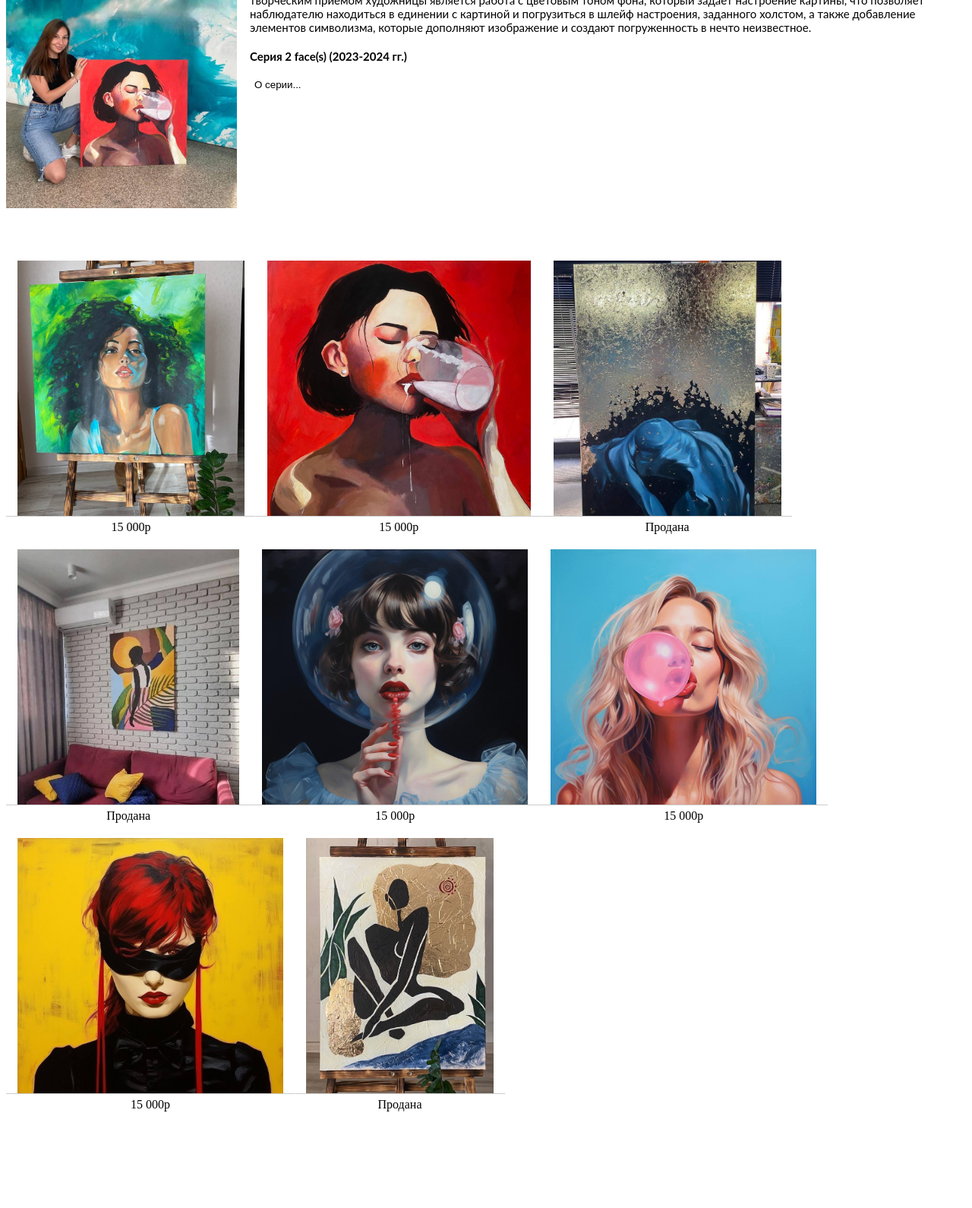
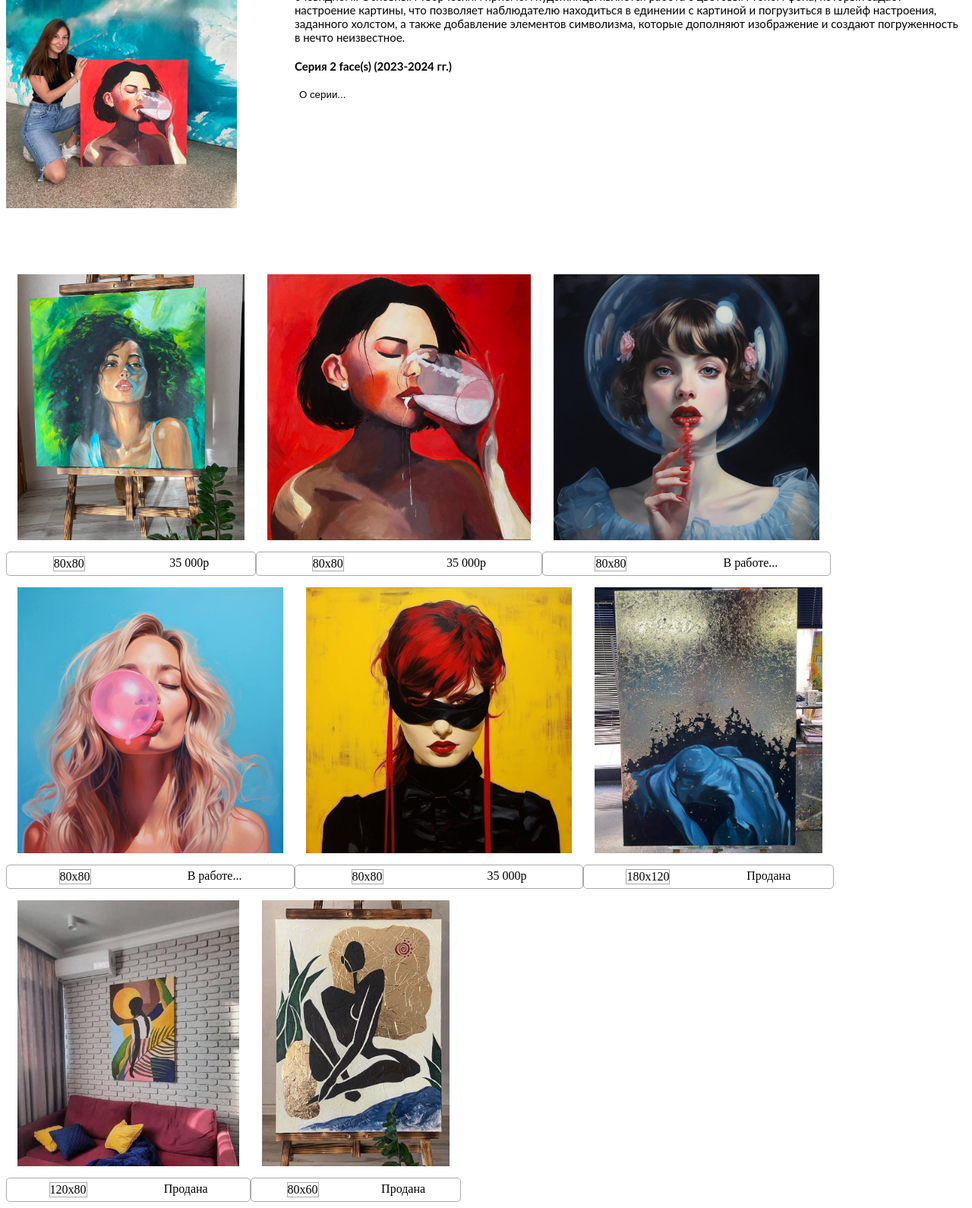
Before and after one commit to mek47n6/test, a plain HTML site: page index.html in a window 1280 px wide. Shown: the part 288-1878 px from the top of the page at 76% size. Before the commit the page ends 1764 px from the top, so only its background shows below. Drawn offline with Linux system fonts and the light colour scheme.

Commit message:
Add files via upload

```diff
--- a/index.html
+++ b/index.html
@@ -1,25 +1,31 @@
 <html lang="en">
+
 <head>
-        <meta charset = "UTF-8" />
+    <meta charset="UTF-8" />
     <title>JavaScript</title>
-        <link rel = "stylesheet" href = "style.css" />
+    <link rel="stylesheet" href="style.css" />
 </head>
+
 <body>
 
     <script src="app.js" defer></script>
 
-        <div class = "topBar">
+    <div class="topBar">
         <div class="topBarImg">
-                <img src = "IMG/logo01.jpeg">
+            <img src="IMG/logo01.jpeg">
+        </div>
+        <div class="contact">
+            <a href="mailto:MininaArt@yandex.ru"> E-mail: MininaArt@yandex.ru </a>
         </div>
     </div>
-        <div class = "biogra">
-            <div class="BiograFoto">
-                <img src = "IMG/biograf01.jpeg">
+
+    <div class="biogra">
+        <div class="biograFoto">
+            <img src="IMG/biograf01.jpeg">
         </div>
         <div class="selfInfo">
             <div>
-                    <p>
+
                 <h4>Минина Анастасия — художница, дизайнер и исследователь.</h4>
                 Анастасия пишет портреты в жанре абстрактного реализма, в часть картин добавляя элементы символизма,
                 создает работы, как раскрывающие личные восприятия и переживания событий жизни,
@@ -29,33 +35,42 @@
                 который задает настроение картины, что позволяет наблюдателю находиться в единении с картиной
                 и погрузиться в шлейф настроения, заданного холстом, а также добавление элементов символизма,
                 которые дополняют изображение и создают погруженность в нечто неизвестное.
-                    </p>
+
 
 
                 <h4>Серия 2 face(s) (2023-2024 гг.)</h4>
 
                 <div class="description">
-                    <button id = "expandBtn">О серии...</button>
+                    <button id="expandBtn">О серии...</button>
                     <p>
-                        <div class = "scroll">
+                    <div class="scroll">
                         <p>
-                        В серии 2 face(s) представлены размышления на тему поиска себя и познания своих истинных желаний или эмоций.
-                        Название серии исходит из двух фраз: «face to face», что означает «лицом к лицу» (англ.) и «2 faces»,
+                            В серии 2 face(s) представлены размышления на тему поиска себя и познания своих истинных
+                            желаний или эмоций.
+                            Название серии исходит из двух фраз: «face to face», что означает «лицом к лицу» (англ.) и
+                            «2 faces»,
                             что переводится как «два лица»(англ.).
                             В данных работах художница исследует отражение настроения наблюдателя в портрете на холсте,
-                        единения и распознавания своих истинных чувств, что позволяет смотрящему в каждой картине находить себя.
-                        Человеческая душа многогранна, выбор многовариантен, важна лишь степень допуска к своим собственным чувствам,
+                            единения и распознавания своих истинных чувств, что позволяет смотрящему в каждой картине
+                            находить себя.
+                            Человеческая душа многогранна, выбор многовариантен, важна лишь степень допуска к своим
+                            собственным чувствам,
                             разрешения им быть такими, какими они являются.
-                        Картины данной серии позволяют найти в себе те части души, которые порой мы демонстрируем напоказ,
-                        а другие — прячем. Особенность их проявления здесь — в мимолетном: повороте головы, взмахе ресниц,
-                        который только что случился.. Наличие полупрозрачных элементов показывает грань перехода сознательного в бессознательное и,
-                        наоборот, защиту одного от другого. Данные элементы подчеркиваются единством цвета и простотой фона,
+                            Картины данной серии позволяют найти в себе те части души, которые порой мы демонстрируем
+                            напоказ,
+                            а другие — прячем. Особенность их проявления здесь — в мимолетном: повороте головы, взмахе
+                            ресниц,
+                            который только что случился.. Наличие полупрозрачных элементов показывает грань перехода
+                            сознательного в бессознательное и,
+                            наоборот, защиту одного от другого. Данные элементы подчеркиваются единством цвета и
+                            простотой фона,
                             что обращает внимание вглубь картины, по факту, вглубь своих чувств, как бы поясняя,
-                        что внешние обстоятельства помогают познанию себя, несмотря на всю сложность процесса; а квадратный холст,
-                        в свою очередь, символизирует стабильность мимолетного — как настроения, так и момента его определения..
-                        Данная серия — не только о гармонии смотрящего с картиной, но и о единении в исследовании и поиске своей истины..
-                        --
-                        Анастасия Минина
+                            что внешние обстоятельства помогают познанию себя, несмотря на всю сложность процесса; а
+                            квадратный холст,
+                            в свою очередь, символизирует стабильность мимолетного — как настроения, так и момента его
+                            определения..
+                            Данная серия — не только о гармонии смотрящего с картиной, но и о единении в исследовании и
+                            поиске своей истины..
                         </p>
                     </div>
                     </p>
@@ -66,53 +81,82 @@
     <br>
     <br>
     <br>
+    <br>
     <div class="cover">
-            <div class = "product">
+        <div class="product">
             <div class="box">
-                 <img src = "IMG/GreenArt.jpeg" onclick = "openModal ('IMG/GreenArt.jpeg', 'Баба с кудряшками')">
-                 <p class = "price">15 000р</p>
+                <img src="IMG/GreenArt.jpeg"
+                    onclick="openModal ('IMG/GreenArt.jpeg', 'Green. Lost in my own world Льняной холст на подрамнике, 80х80 см, акрил.')">
+                <div class = "lotsArt">
+                    <div class = "sizeArt"> 80x80 </div>
+                    <div class = "price"> 35 000р </div>
             </div>
             </div>
-            <div class = "product">
+        </div>
+        <div class="product">
             <div class="box">
-                <img src = "IMG/redWomenMilk.jpeg"  onclick = "openModal ('IMG/redWomenMilk.jpeg', 'МолоШкооо... ом ном ном ном...')">
-                <p class = "price">15 000р</p>
+                <img src="IMG/redWomenMilk.jpeg"
+                    onclick="openModal ('IMG/redWomenMilk.jpeg', 'Red. Milky red.Льняной холст на подрамнике, 80х80 см, акрил.')">
+                <div class = "lotsArt">
+                    <div class = "sizeArt"> 80x80 </div>
+                    <div class = "price"> 35 000р </div>
                 </div>
             </div>
-            <div class = "product">
+        </div>
+        <div class="product">
             <div class="box">
-                <img src = "IMG/goldBlueWomen.jpeg"  onclick = "openModal ('IMG/goldBlueWomen.jpeg', 'СИСЯНДРЫЫЫ!!! Ты глупый...')">
-                <p class = "price">Продана</p>
+                <img src="IMG/bubleChup.jpg" onclick="openModal ('IMG/bubleChup.jpg', 'Dark blue. Ballet or sweets. (балерина, еще не дописала) Льняной холст на подрамнике, 80х80 см, акрил.')">
+                <div class = "lotsArt">
+                    <div class = "sizeArt"> 80x80 </div>
+                    <div class = "price"> В работе... </div>
                 </div>
             </div>
-        <div class = "product">
+        </div>
+        <div class="product">
             <div class="box">
-                <img src = "IMG/afroWomen.jpeg"  onclick = "openModal ('IMG/afroWomen.jpeg', 'Просто БАБА')">
-                <p class = "price">Продана</p>
+                <img src="IMG/bubleGum.jpg" onclick="openModal  ('IMG/bubleGum.jpg', 'Light blue. Took it easy. (жевачка) Льняной холст на подрамнике, 80х80 см, акрил.')">
+                <div class = "lotsArt">
+                    <div class = "sizeArt"> 80x80 </div>
+                    <div class = "price"> В работе... </div>
                 </div>
             </div>
-        <div class = "product">
+        </div>
+        <div class="product">
             <div class="box">
-                <img src = "IMG/bubleChup.jpg"  onclick = "openModal ('IMG/bubleChup.jpg', 'Йа чупочупсик О_о')">
-                <p class = "price">15 000р</p>
+                <img src="IMG/yelouBlkDrs.jpg"
+                    onclick="openModal  ('IMG/yelouBlkDrs.jpg', 'Yellow. The protector. Льняной холст на подрамнике, 80х80 см, акрил.')">
+                <div class = "lotsArt">
+                    <div class = "sizeArt"> 80x80 </div>
+                    <div class = "price"> 35 000р </div>
                 </div>
             </div>
-        <div class = "product">
+        </div>
+        <div class="product">
             <div class="box">
-                <img src = "IMG/bubleGum.jpg"  onclick = "openModal  ('IMG/bubleGum.jpg', ' ММММ!!! МММ!!!')">
-                <p class = "price">15 000р</p>
+                <img src="IMG/goldBlueWomen.jpeg"
+                    onclick="openModal ('IMG/goldBlueWomen.jpeg', 'Passion Льяняной холст на подрамнике, 180х120 см, акрил, текстурная паста, поталь. Картина создана на заказ для частной коллекции.')">
+                <div class = "lotsArt">
+                    <div class = "sizeArt"> 180x120 </div>
+                    <div class = "price">Продана</div>
                 </div>
             </div>
-            <div class = "product">
+        </div>
+        <div class="product">
             <div class="box">
-                <img src = "IMG/yelouBlkDrs.jpg"  onclick = "openModal  ('IMG/yelouBlkDrs.jpg', 'Тоби пизда, тикай с городу!!!')">
-                <p class = "price">15 000р</p>
+                <img src="IMG/afroWomen.jpeg" onclick="openModal ('IMG/afroWomen.jpeg', 'Просто Льяняной холст на подрамнике, 120х80 см, акрил, текстурная паста Картина создана для частного интерьера. Запросом заказчика было отображение ее внутреннего мира.')">
+                <div class = "lotsArt">
+                    <div class = "sizeArt"> 120x80 </div>
+                    <div class= "price">Продана</div>
                 </div>
             </div>
-            <div class = "product">
+        </div>
+        <div class="product">
             <div class="box">
-                <img src = "IMG/blackWomGSun.jpeg"  onclick = "openModal ('IMG/blackWomGSun.jpeg', 'Тяплооооо!!!')">
-                <p class = "price">Продана</p>
+                <img src="IMG/blackWomGSun.jpeg" onclick="openModal ('IMG/blackWomGSun.jpeg', 'Soul #2 Льяняной холст на подрамнике, 80х60 см, акрил, текстурная паста, поталь. Картина создана для частного интерьера. Запросом заказчика было отображение ее внутреннего мира.')">
+                <div class = "lotsArt">
+                    <div class = "sizeArt"> 80x60 </div>
+                    <div class = "price">Продана</div>
+                </div>
             </div>
         </div>
     </div>
@@ -124,4 +168,5 @@
     </div>
 
 </body>
+
 </html>
--- a/style.css
+++ b/style.css
@@ -42,14 +42,22 @@ table {
 .topBar {
   height: 154px;
   width: auto;
+  display: flex;
   /*border: 2px solid black;*/
 }
 .topBarImg {
   display: flex;
   justify-content: center;
   height: 150px;
+  width: 80%;
 }
-
+.contact {
+  display: flex;
+  justify-content: center;
+  align-items: center;
+  width: 20%;
+  font-size: 15px;
+  }
 .biogra {
   display: flex;
   height: 400px;
@@ -58,14 +66,14 @@ table {
 .biograFoto {
   display: flex;
   float: left;
-  width: 25%;
-  /* border: 2px solid black;*/
+  width: 400px;
+ /* border: 2px solid black;*/
 }
 .selfInfo {
-  padding: 5px 5px; /*отступ вложенного текста от рамки*/
-  background: #ffffff; /*фон рамки*/
+  padding: 0px 5px; /*отступ вложенного текста от рамки*/
+  background: white; /*фон рамки*/
   font-size: 15px; /*размер шрифта*/
-  color: #000000;
+  color: black;
   font-family: "Lato", Segoe UI;
   display: flex;
   float: right;
@@ -86,6 +94,7 @@ table {
 
 .box {
   display: flex;
+  flex-direction: column;
   box-sizing: border-box;
 }
 
@@ -94,28 +103,41 @@ table {
   transition: 0.5s all ease-in-out;
   margin: 15px 15px 15px 15px;
 }
+/*
 .box:hover img {
   transform: scale(1.3);
-}
+} */
 
 /*цена под картину*/
 .product {
   display: flex;
   flex-direction: column;
-  position: relative;
 }
+
+
+
+.lotsArt{
+  background-color: #ffffff;
+  border: 1px solid darkgray;
+  border-radius: 5px;
+  padding: 5px;
+  margin: 0 auto;
+  width: 100%;
+ /* z-index: 100;    работает совместно .box:hover img*/
+  display: flex;
+  justify-content: space-around;
+}
+
+.sizeArt{
+  border: 1px solid darkgray;
+  display: flex;
+  text-align: left;
+ }
 .price{
-  position: absolute;
-  bottom: 0;
-  left: 50%;
-  transform: translateX(-50%);
-  background-color: #ffffff;
-  padding: 5px;
-  margin: 0;
+  display: flex;
   text-align: center;
-  width: 100%;
-  border-top: 1px solid #ccc;
 }
+
 
  /*Скрыть модальное окно по умолчанию*/
 .modal {
@@ -153,15 +175,32 @@ table {
   font-weight: bold;
   cursor: pointer;
 }
-
 .description p {
   display: none;
 }
 .description.open p {
   display: block;
+  color: #000000;
+  font-family: "Lato", Segoe UI;
 }
-
 .scroll { /* полоса прокрутки текста */
   height: 200px;
   overflow: auto;
+
 }
+.mobile-image {
+  display: block;
+  width: 100%; /* занимать всю ширину блоков на мобильных */
+}
+/* медиа запрос для планшетов и десктопов */
+@media (min-width: 768px) {
+  .mobile-image {
+    width: 30%;  /* показать каждую картинку на 30% ширины блока на планш и десках */
+    margin: 0 1%; /* добавить небольшие отступы между картинками */
+  }
+}
+@media (max-width:768px) {
+  .flex-container {
+    flex-direction: column;
+  }
+}
```
Lines whose indentation alone changed are shown as unchanged.
